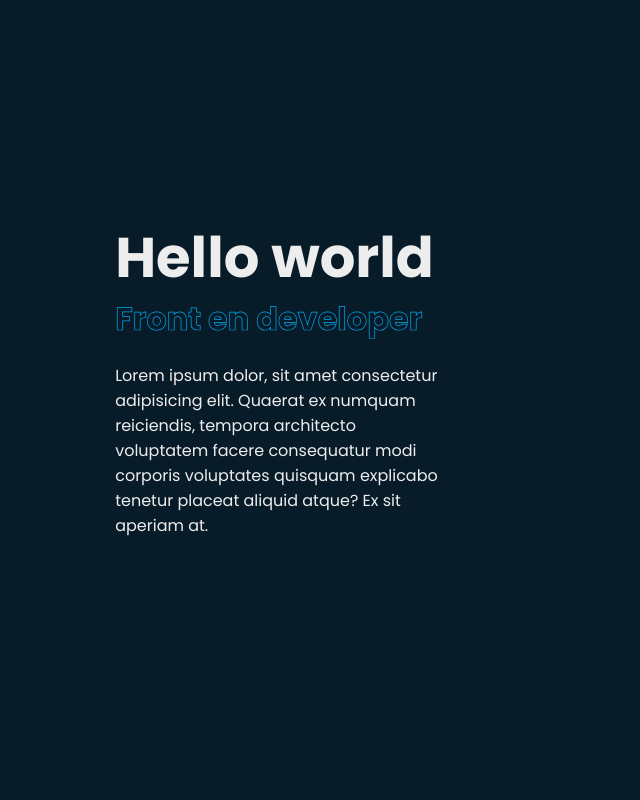
After one commit to ListCodeName/UTN-PracticaFinal, a PHP site: page /front-main.html in a window 1280 px wide. The commit adds this page. Shown: the whole page, without its empty margins (0-640 px from the left). Run offline with PHP 8.4, Linux system fonts and the light colour scheme.

Commit message:
normalize ext

```diff
--- a/Biblioteca/css/busqueda.css
+++ b/Biblioteca/css/busqueda.css
@@ -225,6 +225,7 @@
 }
 
 .adv-modes-items.edicion .anio-edit input{
+    width: 100px;
     padding: 0px;
     border: 2px solid #0ef;
     text-align: center;
--- /dev/null
+++ b/Biblioteca/css/front-main.css
@@ -0,0 +1,43 @@
+main{
+    width: 100%;
+
+}
+
+section{
+    min-height: 100vh;
+    padding: 10rem 9% 2rem;
+}
+
+.home{
+    display: flex;
+    align-items: center;
+    padding: 0 9%;
+}
+
+.home-content{
+    max-width: 60rem;
+}
+
+.home-content h1{
+    font-size: 5.6rem;
+    font-weight: 700;
+    line-height: 1.3;
+}
+
+.home-content .text-animate{
+    position: relative;
+    width: 32.8rem;
+}
+
+.home-content .text-animate h3{
+    font-size: 3.2rem;
+    font-weight: 700;
+    color: transparent;
+    -webkit-text-stroke: .7px var(--main-color);
+
+}
+
+.home-content p{
+    font-size: 1.6rem;
+    margin: 2rem 0 4rem;
+}
--- a/Biblioteca/css/normalize.css
+++ b/Biblioteca/css/normalize.css
@@ -4,11 +4,28 @@
     margin: 0px;
     border: 0px;
     box-sizing: border-box;
+    text-decoration: none;
+    border: none;
+    outline: none;
+    scroll-behavior: smooth;
     font-family: 'Poppins', sans-serif;
+}
+
+:root{
+    --bg-color: #081b29;
+    --second-bg-color: #112e42;
+    --text-color: #ededed;
+    --main-color: #00abf0;
+}
+
+html{
+    font-size: 62.5%;
+    overflow-x: hidden;
 }
 
 body{
     display: flex;
     min-height: 100vh;
-    background: #081b29;
+    background: var(--bg-color);
+    color: var(--text-color);
 }
--- /dev/null
+++ b/Biblioteca/front-main.html
@@ -0,0 +1,26 @@
+<!DOCTYPE html>
+<html lang="en">
+<head>
+    <meta charset="UTF-8">
+    <meta name="viewport" content="width=device-width, initial-scale=1.0">
+    <title>Document</title>
+    <link rel="stylesheet" href="css/normalize.css">
+    <link rel="stylesheet" href="css/front-main.css">
+</head>
+<body>
+    <main>
+        <section class="home" id="home">
+            <div class="home-content">
+                <h1>Hello world</h1>
+                <div class="text-animate">
+                    <h3>Front en developer</h3>
+                    <p>Lorem ipsum dolor, sit amet consectetur adipisicing elit. Quaerat ex numquam reiciendis, tempora architecto voluptatem facere consequatur modi corporis voluptates quisquam explicabo tenetur placeat aliquid atque? Ex sit aperiam at.
+                    </p>
+                </div>
+
+            </div>
+        </section>
+
+    </main>
+</body>
+</html>
```
